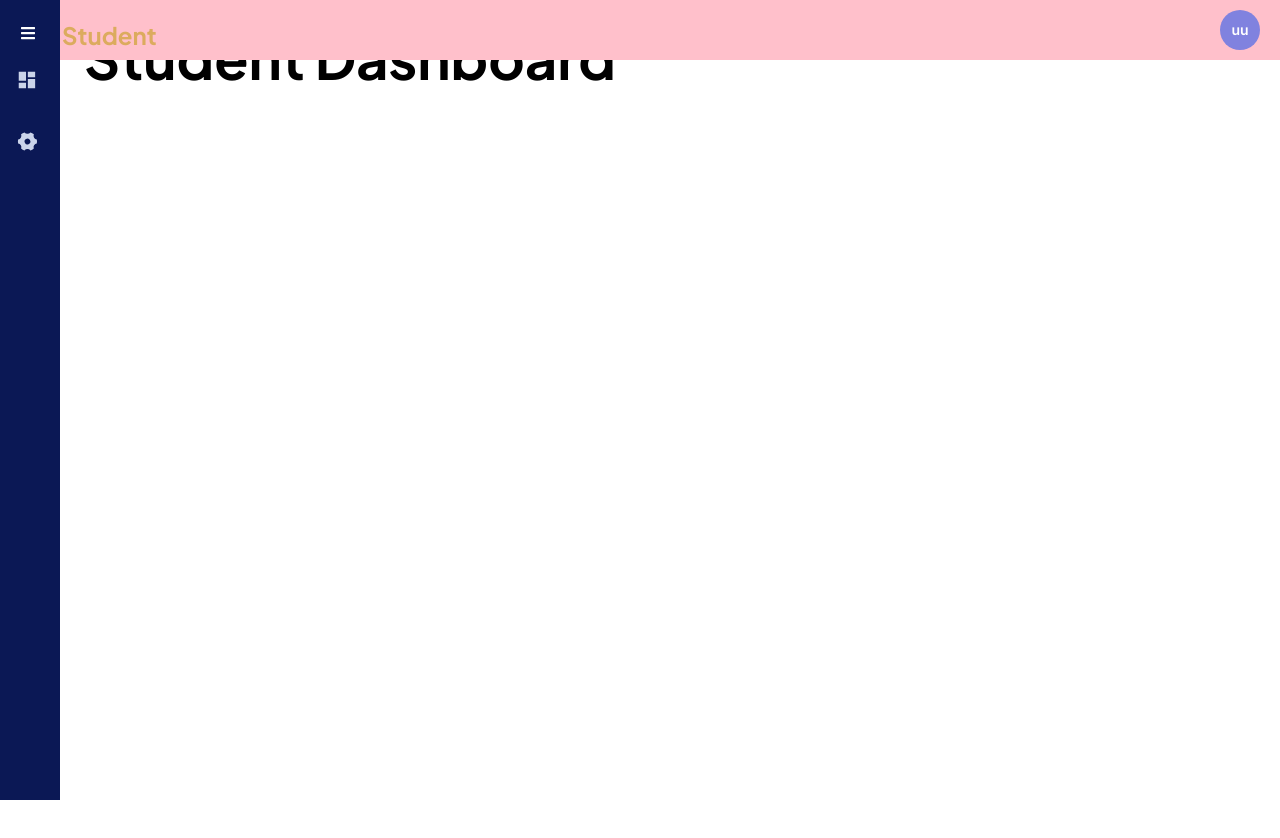
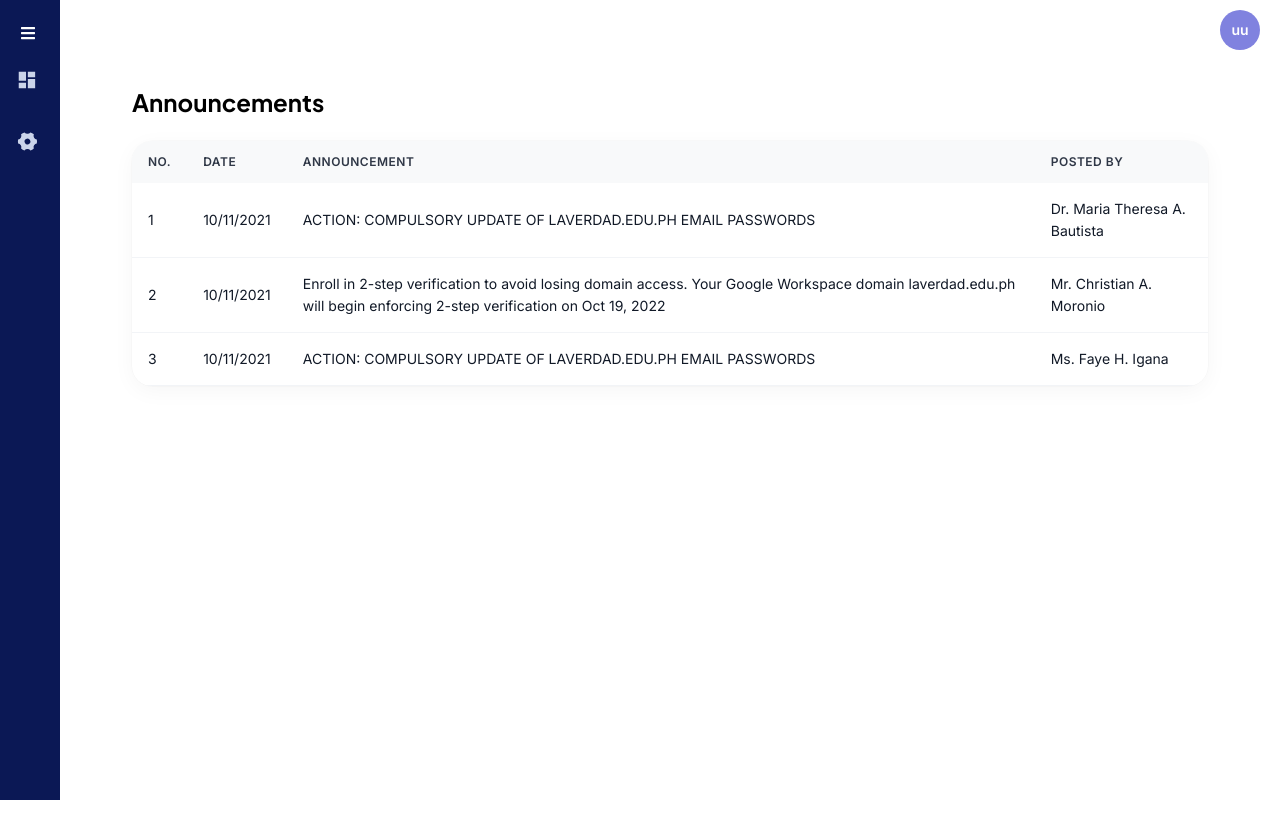
Before and after one commit to prxncxss03/captive-portal-frontend-v2, a React (Vite) app: page /student/dashboard in a window 1280 px wide. Shown: the top 838 px of the page. Before the commit the page ends 800 px from the top, so only its background shows below. Built offline with nearby package versions, Linux system fonts and the light colour scheme; no server answers; sample sign-in values are in the browser's storage; what pubnub would draw is missing.

Commit message:
add announment dashboard to student

```diff
--- a/src/App.jsx
+++ b/src/App.jsx
@@ -14,7 +14,7 @@ import { PendingAccounts } from './components/pages/admin/PendingAccounts';
 import { WebContentFilter } from './components/pages/admin/WebContentFilter';
 import { FloatingChat } from './components/pages/Chat';
 import { useState, createContext } from "react";
-import ReactDOM from "react-dom/client";
+
 
 const SideBarContext = createContext()
 import { StudentHome } from './components/pages/student/StudentHome';
--- /dev/null
+++ b/src/components/general/data/announmentStaticData.jsx
@@ -0,0 +1,21 @@
+export const announcementStaticData= [
+    {
+    'id': 1,
+    'date': "10/11/2021",
+    'announcement': 'ACTION: COMPULSORY UPDATE OF LAVERDAD.EDU.PH EMAIL PASSWORDS',
+    'postedBy': 'Dr. Maria Theresa A. Bautista',
+    },
+    {
+    'id': 2,
+    'date': "10/13/2021",
+    'announcement': 'Enroll in 2-step verification to avoid losing domain access. Your Google Workspace domain laverdad.edu.ph will begin enforcing 2-step verification on Oct 19, 2022',
+    'postedBy': 'Mr. Christian A. Moronio',
+    },
+    {
+    'id': 3,
+    'date': "10/14/2021",
+    'announcement': 'ACTION: COMPULSORY UPDATE OF LAVERDAD.EDU.PH EMAIL PASSWORDS',
+    'postedBy': 'Ms. Faye H. Igana',
+
+    }
+]
--- a/src/components/pages/Announcement.jsx
+++ b/src/components/pages/Announcement.jsx
@@ -0,0 +1,124 @@
+import {  useState,useEffect } from 'react';
+import { Box, Container, Stack,  Typography } from '@mui/material';
+import { AnnouncementTable } from '../sections/announcement/AnnouncementTable';
+
+import { announcementStaticData } from '../general/data/announmentStaticData';
+
+export const Announcement = () => {
+  //instance.defaults.headers.common['Authorization'] = `Bearer ${localStorage.getItem('token')}`;
+  const [listOfStudents, setListOfStudents] = useState([]);
+  const [searchValue, setSearchValue] = useState('');
+  const [isUpdated, setIsUpdated] = useState(false);
+
+  /*
+  useEffect(() => {
+    console.log("instance", instance)
+
+    instance.get('/api/admin/students').then((response) => {
+      console.log(response.data.students);
+      setListOfStudents(response.data.students);
+    }).catch((error) => {
+      console.log(error);
+    });
+  }, [isUpdated]);
+    */
+
+
+
+  const handleSearchStudent = () => {
+    if (searchValue === '') {
+      instance.get('/api/admin/students').then((response) => {
+        console.log(response.data.students);
+        setListOfStudents(response.data.students);
+      }).catch((error) => {
+        console.log(error);
+      });
+      return;
+    }
+    instance.get(`/api/admin/students/search/${searchValue}`).then((response) => {
+      console.log(response.data.students);
+      setListOfStudents(response.data.students);
+    }).catch((error) => {
+      console.log(error);
+      if (error.response.status === 404) {
+        setListOfStudents([]);
+      }
+    });
+
+  }
+
+
+  const handleStudentDelete = async (e,studentId) => {
+
+    console.log(studentId);
+    await instance.delete(`/api/admin/students/${studentId}`).then((response) => {
+      console.log(response.data.message);
+      setListOfStudents(listOfStudents.filter((student) => student.id !== studentId));
+      setIsUpdated(!isUpdated);
+    }).catch((error) => {
+      console.log(error);
+    });
+
+  }
+
+  return (
+    <>
+      <Box
+        component="main"
+        sx={{
+          py: 8,
+          height: '100vh',
+
+          //media query
+          '@media (max-width: 600px)': {
+            py: 5,
+            marginLeft: -5,
+            px: 0,
+
+          },
+          '@media (max-width: 500px)': {
+            py: 5,
+            marginLeft: '-35px',
+            px: 0,
+
+          },
+          '@media (max-width: 430px)': {
+            py: 5,
+            marginLeft:'-10px',
+            px: 0,
+
+          },
+
+        }}
+      >
+        <Container maxWidth="xl">
+          <Stack spacing={3}>
+            <Stack
+              direction="row"
+              justifyContent="space-between"
+              spacing={4}
+            >
+              <Stack spacing={1}>
+                <Typography variant="h4" sx={{
+                  fontSize: '1.5rem',
+                }}>
+                  Announcements
+                </Typography>
+
+              </Stack>
+
+            </Stack>
+
+            <AnnouncementTable
+              count={announcementStaticData.length}
+              items={announcementStaticData}
+
+              onDelete={handleStudentDelete}
+
+            />
+          </Stack>
+        </Container>
+      </Box>
+    </>
+  );
+};
--- a/src/components/pages/admin/Home.jsx
+++ b/src/components/pages/admin/Home.jsx
@@ -105,7 +105,7 @@ export const Home = () => {
 
             }}>
                 <Logo />
-                <Typography variant="h5" sx={{marginLeft: '10px', color: BROWN}}>Admin</Typography>
+
             </Box>
             <Box sx={{
                 display: 'flex',
--- a/src/components/pages/student/StudentDashboard.jsx
+++ b/src/components/pages/student/StudentDashboard.jsx
@@ -1,8 +1,9 @@
-import { Box,Typography } from "@mui/material"
+import { Box,Container,Typography } from "@mui/material"
+import { Announcement } from "../Announcement"
 export const StudentDashboard = () => {
     return(
-        <Box >
-            <Typography variant="h1">Student Dashboard</Typography>
-        </Box>
+        <Container>
+            <Announcement/>
+        </Container>
     )
 }
--- a/src/components/pages/student/StudentHome.jsx
+++ b/src/components/pages/student/StudentHome.jsx
@@ -1,5 +1,5 @@
 import React, { useState } from 'react';
-import {studentSidebarData } from '../../general/data/studentSidebarData';
+import { studentSidebarData } from '../../general/data/studentSidebarData';
 import { NavLink, Navigate, Outlet,useNavigate} from 'react-router-dom';
 import { FaBars } from 'react-icons/fa';
 import { Box, Divider, IconButton, Stack, SvgIcon, Typography,Button } from '@mui/material';
@@ -7,20 +7,25 @@ import { Logo } from '../../general/Logo';
 import {HiChevronUpDown} from "react-icons/hi2";
 import Tooltip from '@mui/material/Tooltip';
 import { BROWN } from '../../general/config';
+import { instance } from '../../../helper/http';
 import { LetterAvatar } from '../../general/LetterAvatar';
-import { instance } from '../../../helper/http';
-//import { Header } from '../../sections/header/Header';
+
 
 export const StudentHome = () => {
     instance.defaults.headers.common['Authorization'] = `Bearer ${localStorage.getItem('token')}`;
     const navigate = useNavigate();
+
     const user = JSON.parse(localStorage.getItem('user'));
     const [anchorEl, setAnchorEl] = React.useState(null);
+    const [isLogout, setIsLogout] = useState(false);
 
    const toggleMenu = () => {
         setIsOpenMenu(!isOpenMenu);
+
     }
     const[isOpenMenu ,setIsOpenMenu] = useState(false);
+
+
       const [isShowLogout ,setIsShowLogout] = useState(false);
 
       const handleShowLogout = () => {
@@ -38,6 +43,8 @@ export const StudentHome = () => {
               console.log(error);
           });
 
+
+
     }
 
 
@@ -52,7 +59,8 @@ export const StudentHome = () => {
 
         }}>
         <Box sx={{
-            backgroundColor: 'pink',
+            backdropFilter: "blur(3px)",
+            backgroundColor:'#fff',
             position: 'absolute',
             top: '0px' ,
             right: 0,
@@ -75,7 +83,8 @@ export const StudentHome = () => {
             zIndex: 49,
             width: '100%',
             height: '100vh',
-            backgroundColor: 'rgba(0,0,0,0.5)',
+            backdropFilter: "blur(3px)",
+            backgroundColor: 'rgba(0, 0, 0, 0.2)',
             display: 'none',
             transition: 'all 0.5s ease',
             userSelect: 'none',
@@ -96,7 +105,7 @@ export const StudentHome = () => {
 
             }}>
                 <Logo />
-                <Typography variant="h5" sx={{marginLeft: '10px', color: BROWN}}>Student</Typography>
+
             </Box>
             <Box sx={{
                 display: 'flex',
@@ -166,10 +175,12 @@ export const StudentHome = () => {
 
 
                 <Box
+
                     sx={{
 
                     flexDirection: 'column',
                     height: '100%',
+
 
                     '@media screen and (max-width: 768px)': {
 
@@ -248,7 +259,7 @@ export const StudentHome = () => {
                             {
                     studentSidebarData.map((item, index)=>(
 
-                        <NavLink to={item.path}  key={index}   className="link" style={{
+                        <NavLink to={item.path}  key={index} className="link" style={{
                             textDecoration: "none",
                             //add hover effect
 
@@ -313,8 +324,18 @@ export const StudentHome = () => {
                 margin: isOpenMenu ? '0 0 0 330px' : '0 0 0 60px',
 
                 '@media screen and (max-width: 500px)': {
-                    display: isOpenMenu ? 'none' : 'block',
+                    display: isOpenMenu ? 'none' : 'flex',
+                    flexDirection: 'column',
+                    justifyContent: 'center',
+                    alignItems: 'center',
+                },
+                '@media screen and (max-width: 453px)': {
+                    margin: isOpenMenu ? '0 0 0 330px' : '0 0 0 50px',
+                    padding: '40px 0 0 0',
+                    width: '400px',
                 }
+
+
             }}>
 
                 <Outlet context={isOpenMenu}/>
--- /dev/null
+++ b/src/components/sections/announcement/AnnouncementTable.jsx
@@ -0,0 +1,85 @@
+
+import {
+  Box,
+  Button,
+  Card,
+  Stack,
+  Table,
+  TableBody,
+  TableCell,
+  TableHead,
+  TableRow,
+  Typography
+} from '@mui/material';
+import { error } from '../../../theme/colors';
+import { LetterAvatar } from '../../general/LetterAvatar';
+
+export const AnnouncementTable = (props) => {
+
+
+ const date = new Date();
+  const {
+    count = 0,
+    items = [],
+    page = 0,
+    onDelete = () => {},
+  } = props;
+
+  return (
+    <Card>
+        <Box sx={{ minWidth: 800 }}>
+          <Table>
+            <TableHead>
+              <TableRow>
+              <TableCell>
+                  No.
+                </TableCell>
+                <TableCell>
+                  Date
+                </TableCell>
+                <TableCell>
+                  Announcement
+                </TableCell>
+                <TableCell>
+                  Posted By
+                </TableCell>
+              </TableRow>
+            </TableHead>
+            <TableBody>
+              {items.map((announcement,index) => {
+                const createdAt = "10/11/2021"
+
+                return (
+                  <TableRow
+                    hover
+                    key={announcement.id}
+                  >
+                    <TableCell>
+                      {index + 1}
+                    </TableCell>
+                    <TableCell>
+                      {createdAt}
+                    </TableCell>
+                    <TableCell>
+                      {announcement.announcement}
+                    </TableCell>
+
+                    <TableCell>
+                      {announcement.postedBy}
+                    </TableCell>
+
+                  </TableRow>
+                );
+              })}
+            </TableBody>
+          </Table>
+        </Box>
+
+      <Table
+        component="div"
+        count={count}
+
+      />
+    </Card>
+  );
+};
```
Also changed, not shown: src/components/pages/admin/Dashboard.jsx (+20 -2 lines). Lines whose indentation alone changed are shown as unchanged.
